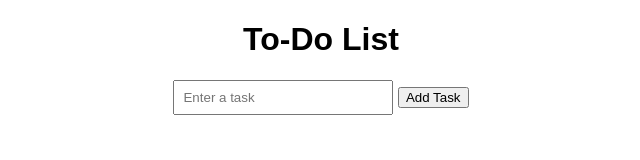
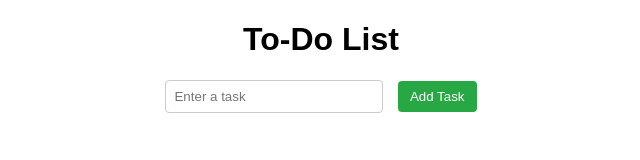
Before and after one commit to 007ash/Simple-To-Do-List, a plain HTML site: page index.html in a window 1280 px wide. Shown: the whole page, without its empty margins (319-959 px from the left). Drawn offline with Linux system fonts and the light colour scheme.

Commit message:
style added

```diff
--- a/style.css
+++ b/style.css
@@ -2,14 +2,24 @@ body {
     font-family: Arial, sans-serif;
     text-align: center;
     margin: 20px;
+
 }
 #taskInput {
     padding: 8px;
     width: 200px;
+    margin-right: 10px;
+    border: 1px solid #ccc;
+    border-radius: 4px;
+    outline: none;
+
 }
 #taskList {
     list-style-type: none;
     padding: 0;
+    max-width: 300px;
+    margin: 20px auto;
+    text-align: left;
+
 }
 li {
     padding: 8px;
@@ -17,8 +27,30 @@ li {
     background: #f4f4f4;
     border-radius: 5px;
     cursor: pointer;
+    /* transition: background 0.3s;
+    &:hover {
+        background: #e0e0e0;
+    } */
+
 }
 .completed {
     text-decoration: line-through;
     color: gray;
+    pointer-events: none;
+    user-select: none;
+
 }
+
+button {
+    padding: 8px 12px;
+    border: none;
+    background: #28a745;
+    color: white;
+    border-radius: 4px;
+    cursor: pointer;
+    transition: background 0.3s;
+    &:hover {
+        background: #218838;
+    }
+
+}
```
